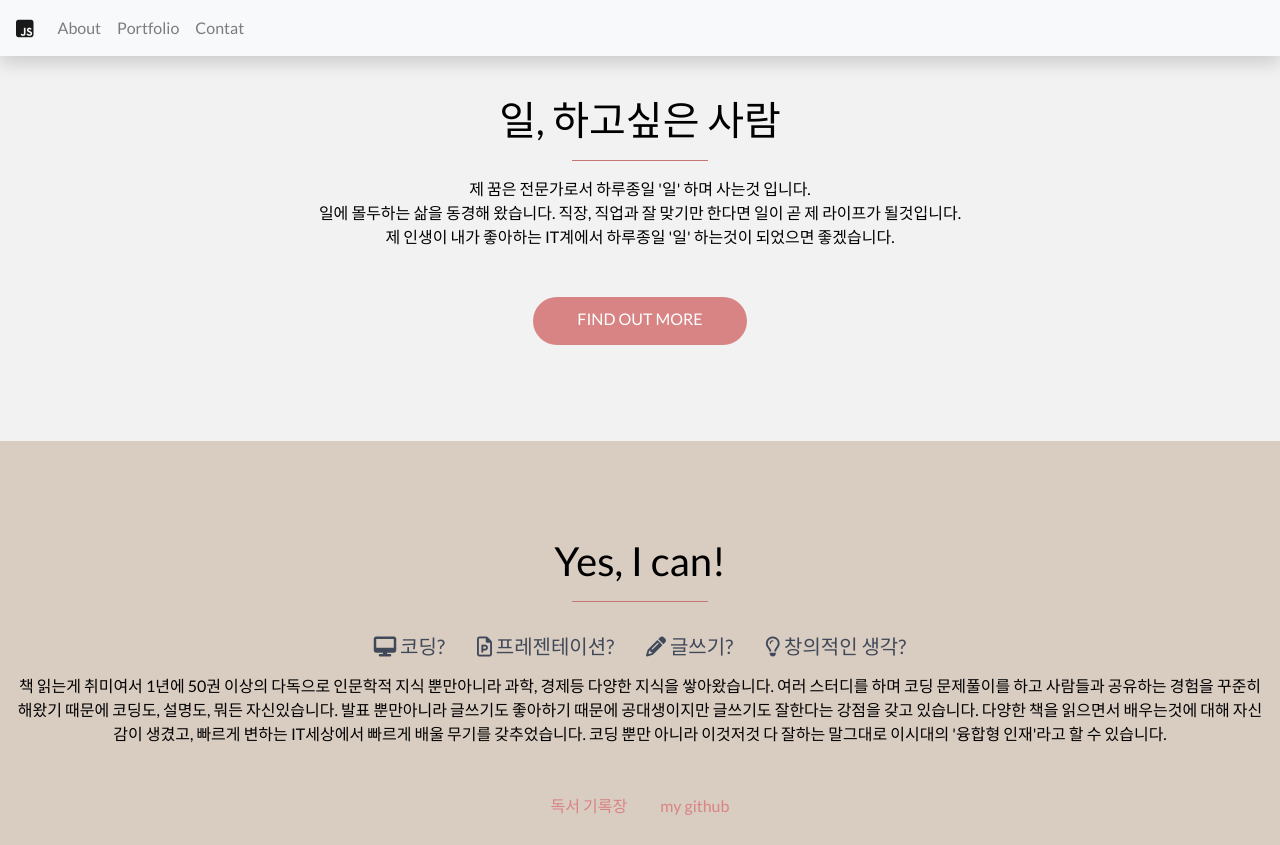
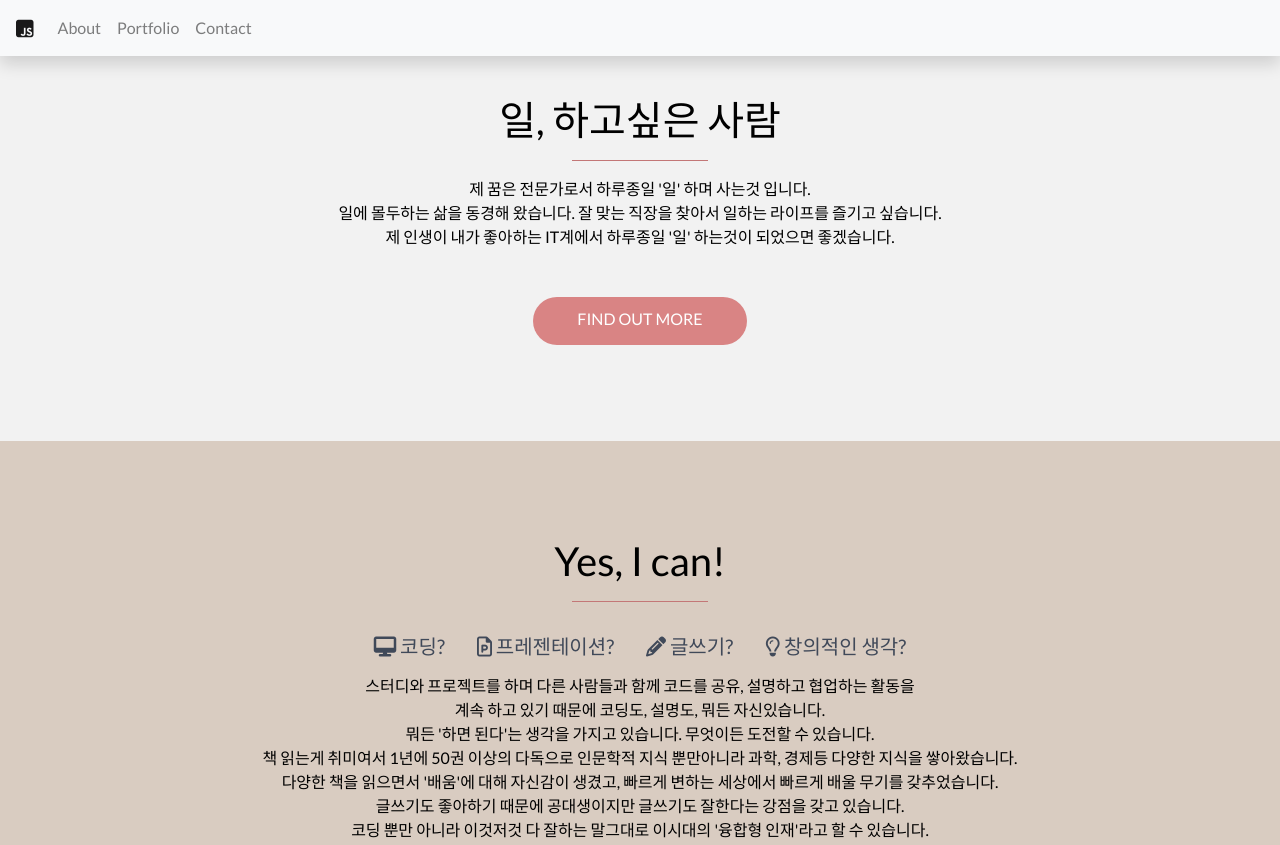
Before and after one commit to yjs000/portfolio, a plain HTML site: page index.html in a window 1280 px wide. Shown: the top 845 px of the page. Drawn offline with nearby package versions, Linux system fonts and the light colour scheme.

Commit message:
index.html

```diff
--- a/index.html
+++ b/index.html
@@ -38,7 +38,7 @@
         <a class="nav-link" href="#portfolio">Portfolio</a>
       </li>
       <li class="nav-item">
-        <a class="nav-link" href="#contact">Contat</a>
+        <a class="nav-link" href="#contact">Contact</a>
       </li>
     </ul>
   </div>
@@ -55,7 +55,7 @@
       <p class="text-center  mb-5" >
         제 꿈은 전문가로서 하루종일 '일' 하며 사는것 입니다.
         <br>
-        일에 몰두하는 삶을 동경해 왔습니다. 직장, 직업과 잘 맞기만 한다면 일이 곧 제 라이프가 될것입니다.
+        일에 몰두하는 삶을 동경해 왔습니다. 잘 맞는 직장을 찾아서 일하는 라이프를 즐기고 싶습니다.
         <br>
         제 인생이 내가 좋아하는 IT계에서 하루종일 '일' 하는것이 되었으면 좋겠습니다.
       </p>
@@ -79,17 +79,17 @@
     </div>
     <div class="row mb-5">
       <p class="text-center mb-5">
+        스터디와 프로젝트를 하며 다른 사람들과 함께 코드를 공유, 설명하고 협업하는 활동을 <br>
+        계속 하고 있기 때문에 코딩도, 설명도, 뭐든 자신있습니다.<br>
+        뭐든 '하면 된다'는 생각을 가지고 있습니다. 무엇이든 도전할 수 있습니다.<br>
         책 읽는게 취미여서 1년에 50권 이상의 다독으로 인문학적 지식 뿐만아니라 과학, 경제등
-        다양한 지식을 쌓아왔습니다.
-        여러 스터디를 하며 코딩 문제풀이를 하고 사람들과 공유하는 경험을 꾸준히 해왔기 때문에
-        코딩도, 설명도, 뭐든 자신있습니다.
-        발표 뿐만아니라 글쓰기도 좋아하기 때문에 공대생이지만 글쓰기도 잘한다는 강점을 갖고 있습니다.
-        다양한 책을 읽으면서 배우는것에 대해 자신감이 생겼고, 빠르게 변하는 IT세상에서
-        빠르게 배울 무기를 갖추었습니다.
+        다양한 지식을 쌓아왔습니다.<br>
+        다양한 책을 읽으면서 '배움'에 대해 자신감이 생겼고, 빠르게 변하는 세상에서
+        빠르게 배울 무기를 갖추었습니다. <br>
+        글쓰기도 좋아하기 때문에 공대생이지만 글쓰기도 잘한다는 강점을 갖고 있습니다. <br>
         코딩 뿐만 아니라 이것저것 다 잘하는 말그대로 이시대의 '융합형 인재'라고 할 수 있습니다.
       </p>
       <p class="text-center mb-0">
-        <a class="col-3" href="https://blog.naver.com/js990831">독서 기록장</a>
         <a class="col-3" href="https://github.com/yjs000">my github</a>
       </p>
     </div>
@@ -131,7 +131,6 @@
         <div class="overlay">
           <div class="text text-center">
             <div class="text">엘레베이터를 python으로 프로그래밍하는 과제를 함</div>
-            <div class="text"><a class="text text-center" href="https://github.com/yjs000">>code</a></div>
           </div>
         </div>
       </div>
@@ -149,7 +148,6 @@
         <div class="overlay">
           <div class="text text-center">
             <div class="text">행맨 게임을 python으로 프로그래밍하는 과제를 함</div>
-            <div class="text"><a class="text text-center" href="https://github.com/yjs000">>code</a></div>
           </div>
         </div>
       </div>
@@ -158,7 +156,6 @@
         <div class="overlay">
           <div class="text text-center">
             <div class="text">스터디에 참여하여 꾸준히 프로그래밍 연습을 함</div>
-            <div class="text"><a class="text text-center" href="https://github.com/yjs000/Algo">>code</a></div>
           </div>
         </div>
       </div>
@@ -184,7 +181,7 @@
       </div>
       <div class="col-lg-12 text-center mb-3">
         <i class="contact fas fa-envelope"></i>
-        <a href="mailto:yjs000@gmail.com">yjs000@gmail.com</a>
+        <a href="mailto:yjs000@gmail.com">jisu91113@gmail.com</a>
       </div>
     </div>
   </div>
```
